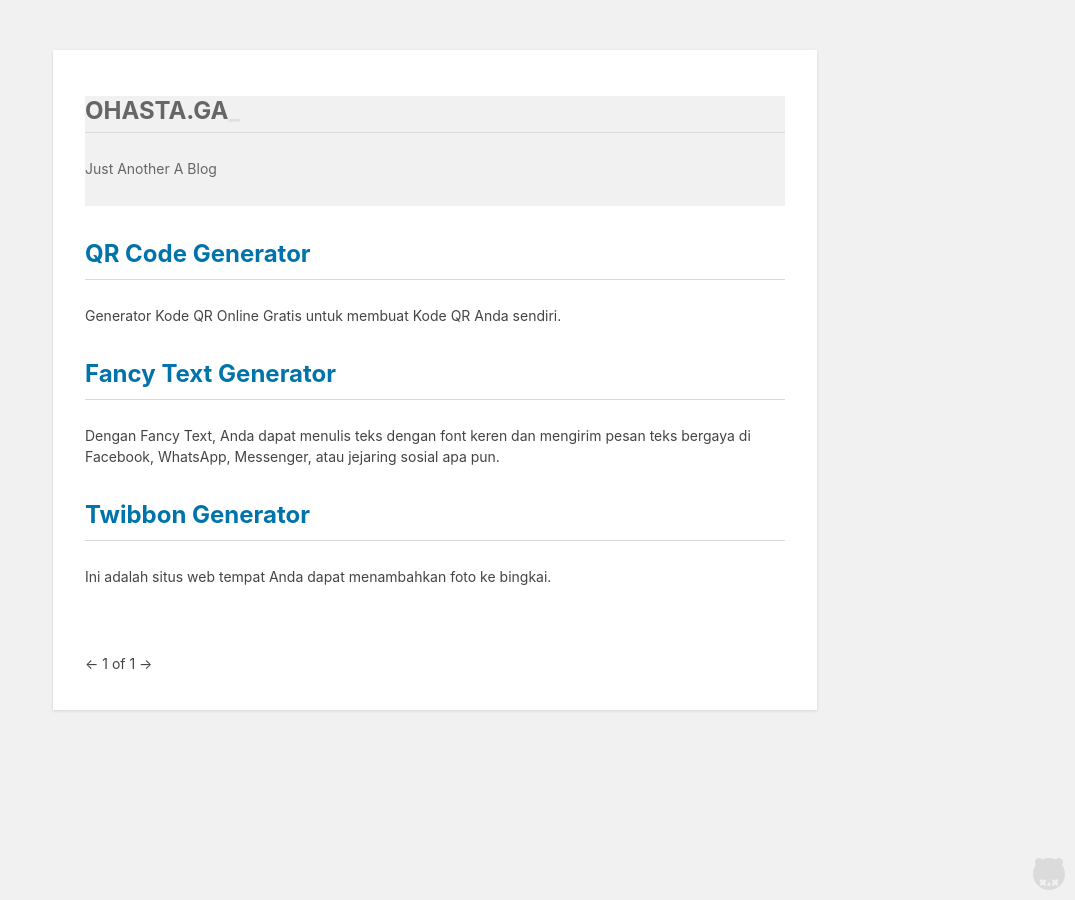
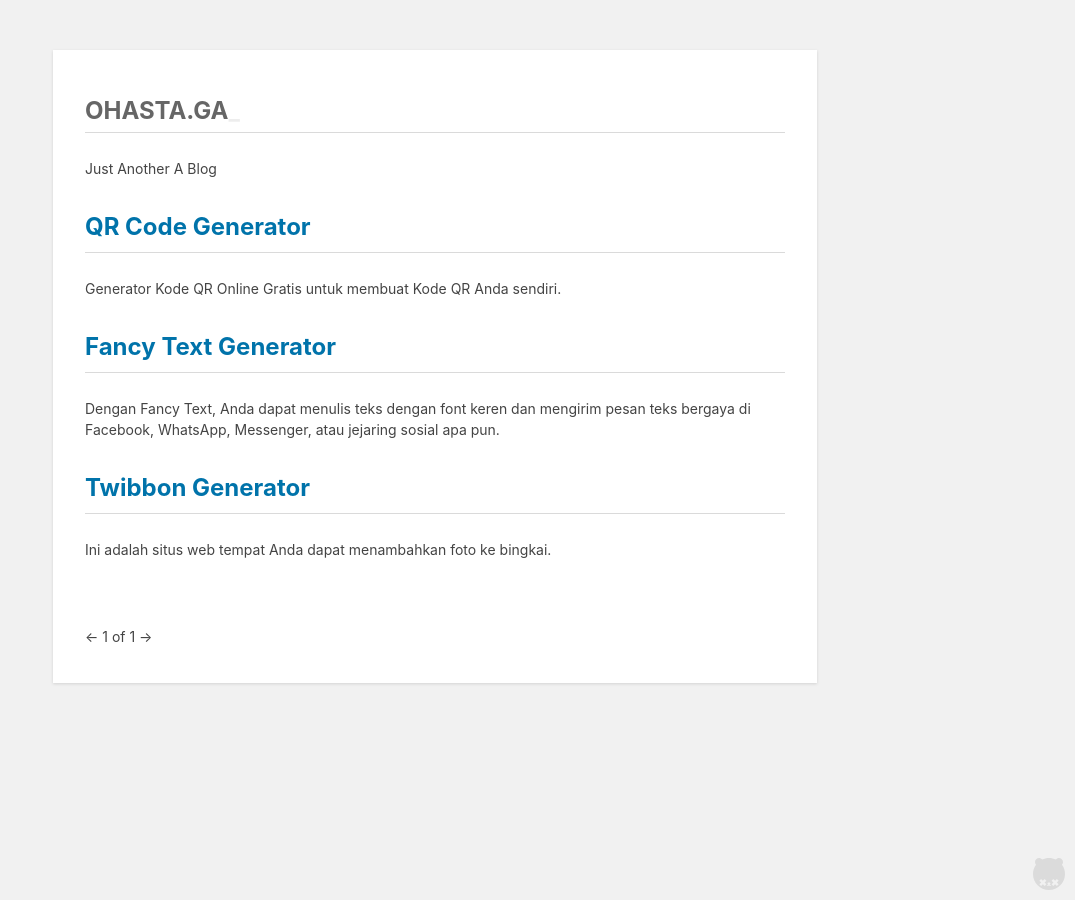
Before and after one commit to susahcebok/blog, a Jekyll site: the page built from index.html, in a window 1280 px wide. Shown: the whole page, without its empty margins (205-1280 px from the left). Built offline with Jekyll 4.4.1, drawn with Linux system fonts in a browser that asks for light colours; nearby versions of some CDN libraries; the list of posts is cut into pages by our own code.

Commit message:
Update style.css

```diff
--- a/assets/css/style.css
+++ b/assets/css/style.css
@@ -10,15 +10,6 @@
 	max-width: 700px;
 	-webkit-box-shadow: 0 1px 3px rgba(0, 0, 0, 0.13);
 	box-shadow: 0 1px 3px rgba(0, 0, 0, 0.13);
-}
-header {
-	background: #f1f1f1;
-	clear: both;
-	color: #666;
-	font-size: 24px;
-	margin: 30px 0 0 0;
-	padding: 0;
-	padding-bottom: 7px;
 }
 h1 {
 	border-bottom: 1px solid #dadada;
```
